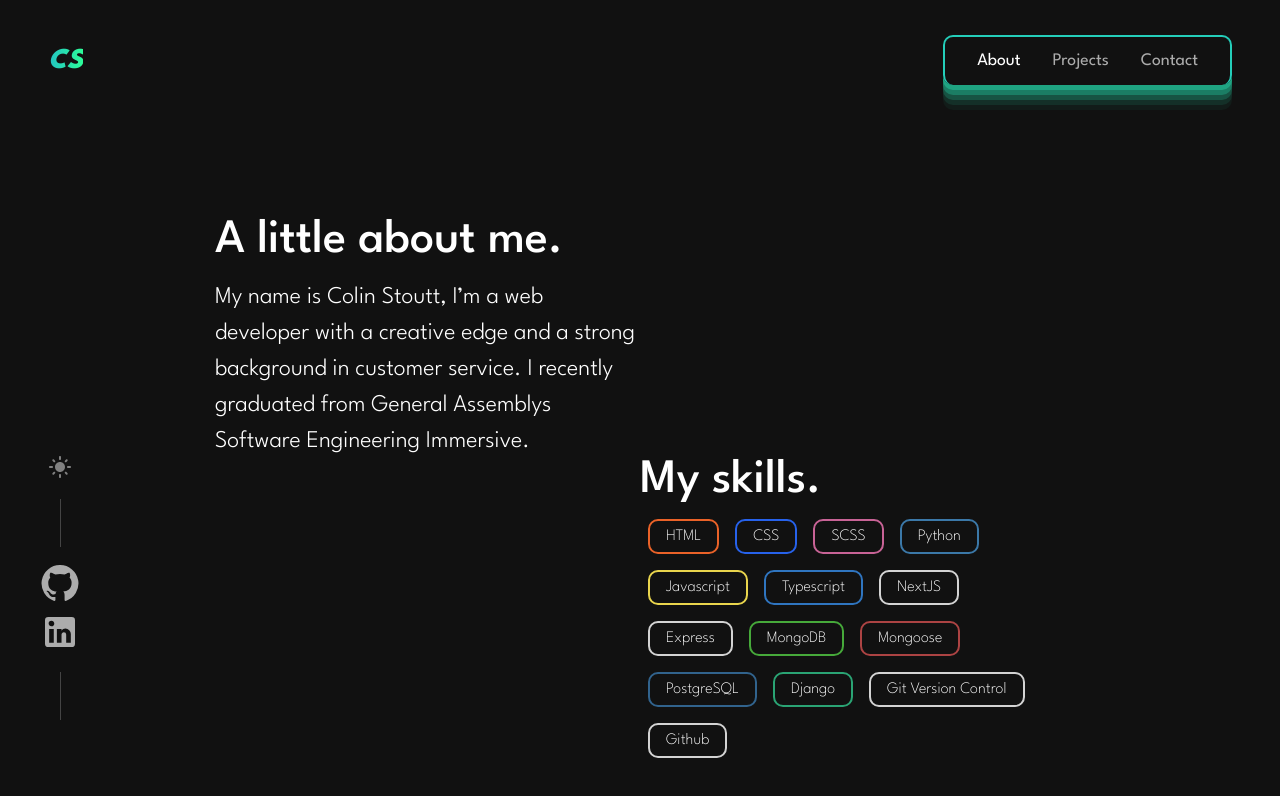
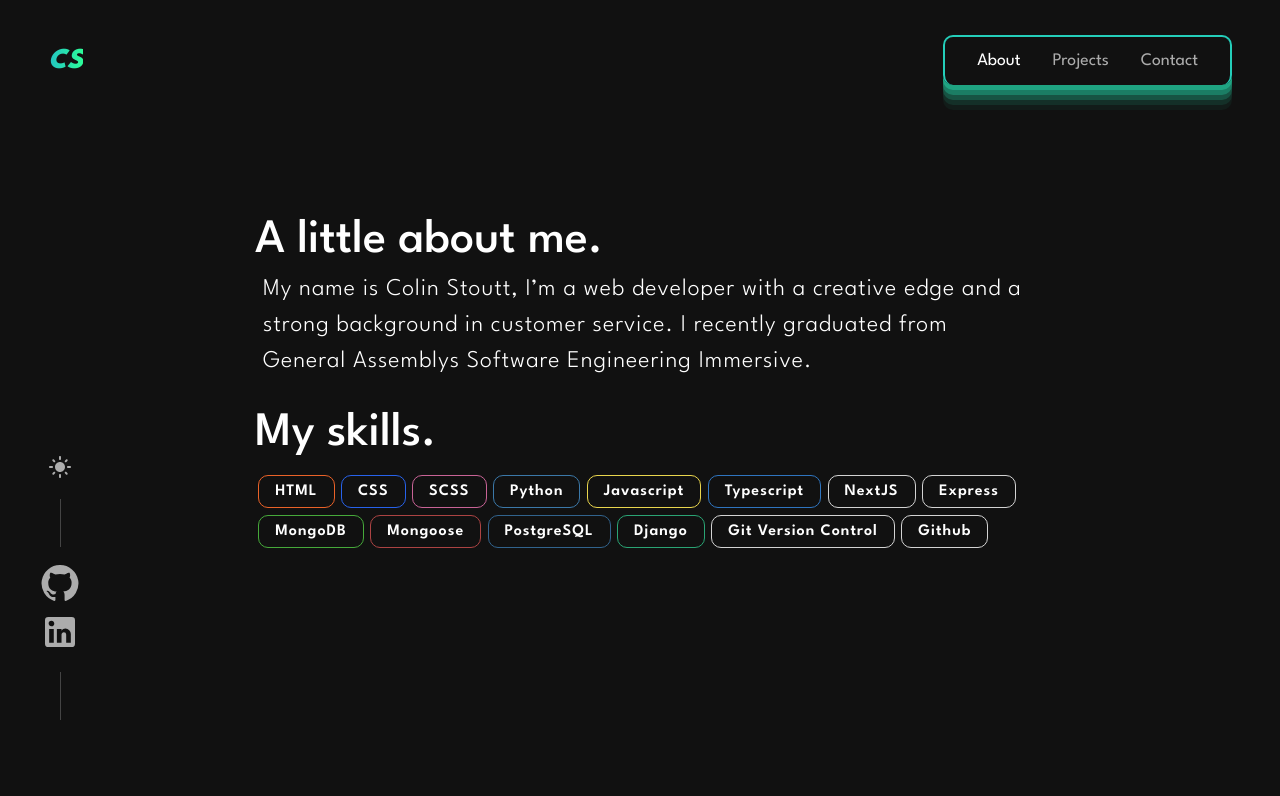
Before and after one commit to colinstoutt/portfolio_colin-stoutt, a Next.js app: page /about in a window 1280 px wide. Shown: the top 796 px of the page. Built offline with nearby package versions, Linux system fonts and the light colour scheme.

Commit message:
change scss file name

```diff
--- a/src/components/Navbar.jsx
+++ b/src/components/Navbar.jsx
@@ -58,15 +58,9 @@ const Nav = () => {
       <div className="nav-social-links fade-in-image">
         <div className="nav__lightmode fade-in-image">
           {lightMode ? (
-            <DarkModeIcon
-              onClick={() => setLightMode(!lightMode)}
-              style={lightMode ? { color: "#111" } : { color: "grey" }}
-            />
+            <DarkModeIcon onClick={() => setLightMode(!lightMode)} />
           ) : (
-            <LightModeIcon
-              onClick={() => setLightMode(!lightMode)}
-              style={lightMode ? { color: "#111" } : { color: "grey" }}
-            />
+            <LightModeIcon onClick={() => setLightMode(!lightMode)} />
           )}
         </div>
         <div className="nav-social-links__line fade-in-image"></div>
--- a/src/pages/_app.js
+++ b/src/pages/_app.js
@@ -1,6 +1,6 @@
 import "../scss/App.scss";
 import "../scss/Navbar.scss";
-import "../scss/index.scss";
+import "../scss/Index.scss";
 import "../scss/about.scss";
 import "../scss/projects.scss";
 import "../scss/contact.scss";
--- a/src/pages/about.js
+++ b/src/pages/about.js
@@ -13,90 +13,93 @@ const about = () => {
       </section>
       <section className="about__section-skills">
         <h1 className="heading">My skills.</h1>
+
+        <div className="about__section-skills-container">
           <span
             className="about__section-skills-skill"
-          style={{ border: "2px solid #ea6228" }}
+            style={{ border: "1px solid #ea6228" }}
           >
             HTML
           </span>
           <span
             className="about__section-skills-skill"
-          style={{ border: "2px solid #2762eb" }}
+            style={{ border: "1px solid #2762eb" }}
           >
             CSS
           </span>
           <span
             className="about__section-skills-skill"
-          style={{ border: "2px solid #c86396" }}
+            style={{ border: "1px solid #c86396" }}
           >
             SCSS
           </span>
           <span
             className="about__section-skills-skill"
-          style={{ border: "2px solid #3b78a8" }}
+            style={{ border: "1px solid #3b78a8" }}
           >
             Python
           </span>
           <span
             className="about__section-skills-skill"
-          style={{ border: "2px solid #e9d54d" }}
+            style={{ border: "1px solid #e9d54d" }}
           >
             Javascript
           </span>
           <span
             className="about__section-skills-skill"
-          style={{ border: "2px solid #2f75c0 " }}
+            style={{ border: "1px solid #2f75c0 " }}
           >
             Typescript
           </span>
           <span
             className="about__section-skills-skill"
-          style={{ border: "2px solid lightgrey" }}
+            style={{ border: "1px solid lightgrey" }}
           >
             NextJS
           </span>
           <span
             className="about__section-skills-skill"
-          style={{ border: "2px solid lightgrey" }}
+            style={{ border: "1px solid lightgrey" }}
           >
             Express
           </span>
           <span
             className="about__section-skills-skill"
-          style={{ border: "2px solid #46a93a" }}
+            style={{ border: "1px solid #46a93a" }}
           >
             MongoDB
           </span>
           <span
             className="about__section-skills-skill"
-          style={{ border: "2px solid #ac4343" }}
+            style={{ border: "1px solid #ac4343" }}
           >
             Mongoose
           </span>
           <span
             className="about__section-skills-skill"
-          style={{ border: "2px solid #31638d " }}
+            style={{ border: "1px solid #31638d " }}
           >
             PostgreSQL
           </span>
           <span
             className="about__section-skills-skill"
-          style={{ border: "2px solid #2aa474" }}
+            style={{ border: "1px solid #2aa474" }}
           >
             Django
           </span>
           <span
             className="about__section-skills-skill"
-          style={{ border: "2px solid lightgrey" }}
+            style={{ border: "1px solid lightgrey" }}
           >
             Git Version Control
           </span>
           <span
             className="about__section-skills-skill"
-          style={{ border: "2px solid lightgrey" }}
+            style={{ border: "1px solid lightgrey" }}
           >
             Github
           </span>
+        </div>
       </section>
     </main>
   );
--- a/src/scss/App.scss
+++ b/src/scss/App.scss
@@ -45,5 +45,5 @@ video {
   }
 }
 .fade-in-image {
-  animation: fadeIn 3s;
+  animation: fadeIn 2s;
 }
--- a/src/scss/Navbar.scss
+++ b/src/scss/Navbar.scss
@@ -4,6 +4,7 @@
   align-items: center;
   padding: 3rem 3rem;
   &__lightmode {
+    color: rgb(172, 172, 172);
     &:hover {
       cursor: pointer;
     }
--- a/src/scss/about.scss
+++ b/src/scss/about.scss
@@ -1,31 +1,34 @@
 .about {
-  width: 850px;
-  margin: 6rem auto;
-  display: flex;
+  max-width: 850px;
+  margin: 4rem auto;
+  padding: 2rem 2.5rem;
 
   & p {
     color: white;
     line-height: 1.5;
+    letter-spacing: 1px;
     font-size: 1.5rem;
     font-weight: 300;
-    margin: 1rem 0;
+    margin: 0.5rem 0;
+    margin-left: 0.5rem;
   }
   &__section-about {
-    width: 425px;
+    margin-bottom: 2rem;
   }
   &__section-skills {
-    width: 425px;
-    margin-top: 15rem;
+    &-container {
+      display: flex;
+      flex-wrap: wrap;
+      align-items: center;
+      margin-top: 1rem;
+    }
     &-skill {
-      display: inline-block;
       color: white;
-      font-weight: 200;
+      font-weight: 600;
       padding: 0.5rem 1rem;
-      margin: 0.5rem 0.5rem;
+      margin: 0.2rem 0.2rem;
       border-radius: 10px;
-      &:first-of-type {
-        margin-top: 1rem;
-      }
+      letter-spacing: 1px;
     }
   }
 }
```
Lines whose indentation alone changed are shown as unchanged.
